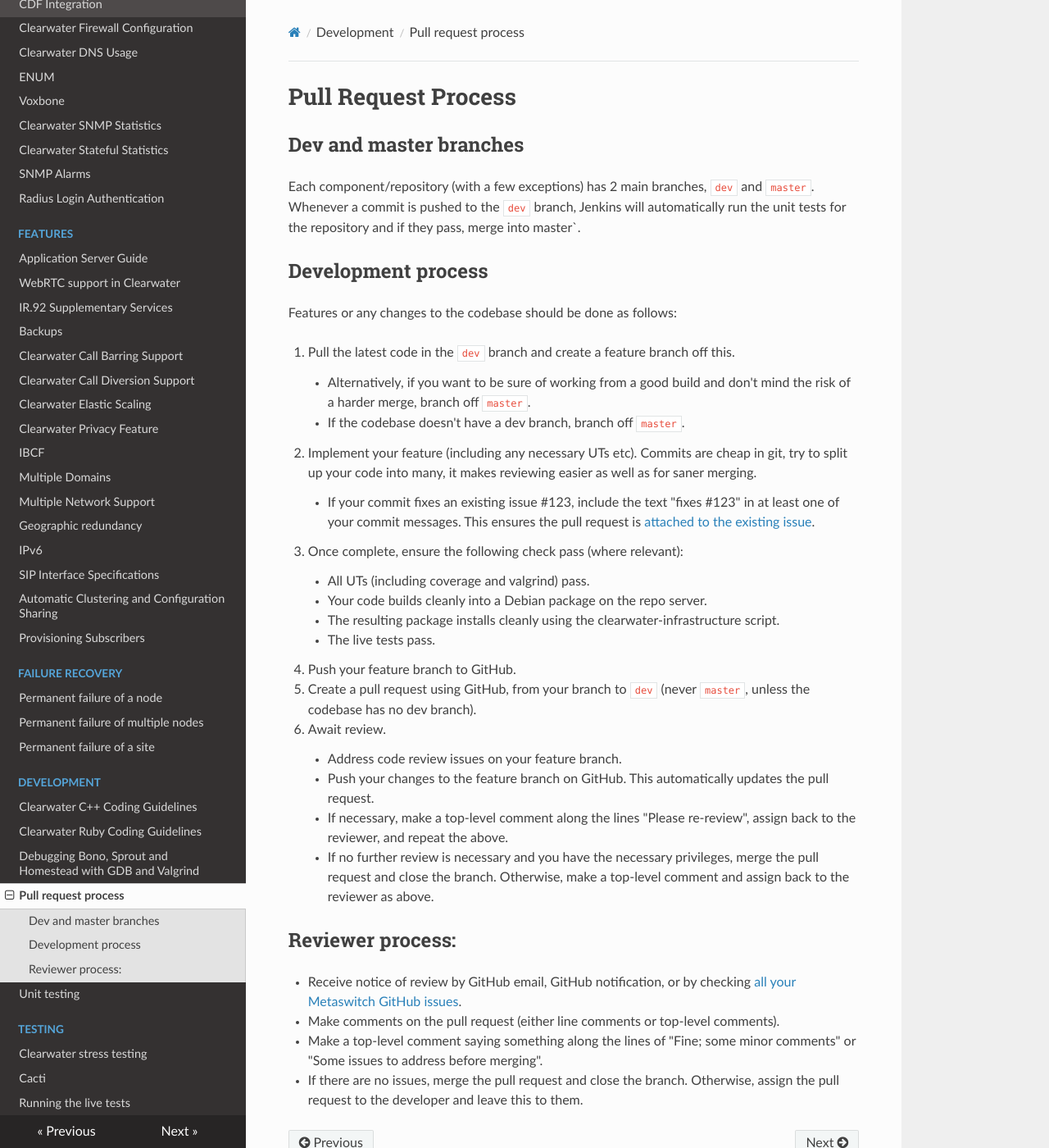
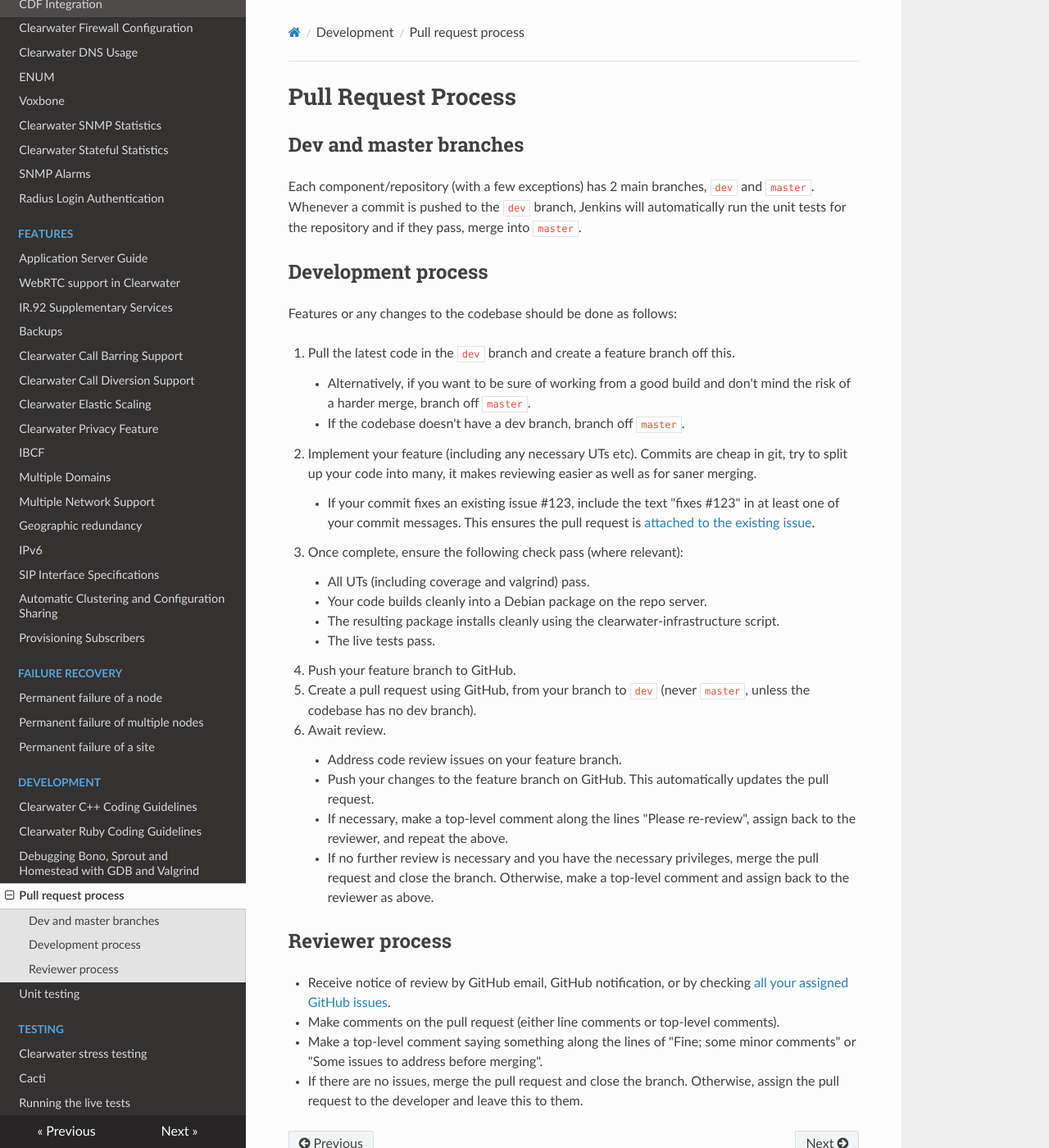
Before and after one commit to Metaswitch/clearwater-readthedocs, an MkDocs documentation site: the page built from docs/Pull_request_process.md, in a window 1280 px wide and 1400 px high. Shown: the whole window at 82% size. Built offline with MkDocs 1.6.1, drawn with Linux system fonts in a browser that asks for light colours; nearby versions of some CDN libraries; old or Windows-style settings are respelled for this version of MkDocs.

Commit message:
Minor corrections and tidying up

```diff
--- a/docs/Pull_request_process.md
+++ b/docs/Pull_request_process.md
@@ -2,7 +2,7 @@
 
 ## Dev and master branches
 
-Each component/repository (with a few exceptions) has 2 main branches, `dev` and `master`. Whenever a commit is pushed to the `dev` branch, Jenkins will automatically run the unit tests for the repository and if they pass, merge into master`.
+Each component/repository (with a few exceptions) has 2 main branches, `dev` and `master`. Whenever a commit is pushed to the `dev` branch, Jenkins will automatically run the unit tests for the repository and if they pass, merge into `master`.
 
 ## Development process
 
@@ -32,9 +32,9 @@ Features or any changes to the codebase should be done as follows:
     * If no further review is necessary and you have the necessary privileges, merge the pull request and close the branch.  Otherwise, make a top-level comment and assign back to the reviewer as above.
 
 
-## Reviewer process:
+## Reviewer process
 
-* Receive notice of review by GitHub email, GitHub notification, or by checking [all your Metaswitch GitHub issues](https://github.com/issues/assigned).
+* Receive notice of review by GitHub email, GitHub notification, or by checking [all your assigned GitHub issues](https://github.com/issues/assigned).
 * Make comments on the pull request (either line comments or top-level comments).
 * Make a top-level comment saying something along the lines of "Fine; some minor comments" or "Some issues to address before merging".
 * If there are no issues, merge the pull request and close the branch. Otherwise, assign the pull request to the developer and leave this to them.
```
Also changed, not shown: docs/Clearwater_Ruby_Coding_Guidelines.md (+5 -5 lines).
